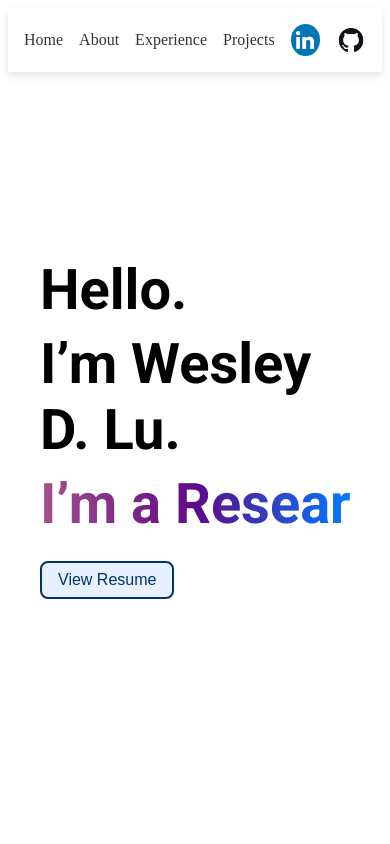
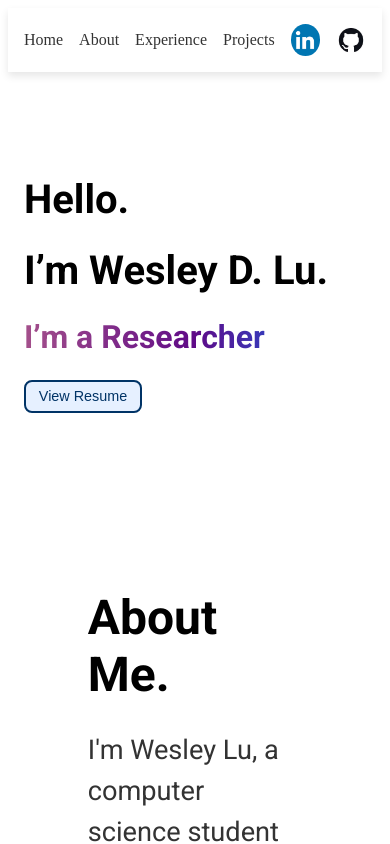
Before and after one commit to wlu03/wlu314, a React (Create React App) app: page / in a window 390 px wide. Shown: the top 844 px of the page. Built offline with nearby package versions, Linux system fonts and the light colour scheme.

Commit message:
mobile friendly homescreen update

```diff
--- /dev/null
+++ b/src/Pages/Home/Homescreen.css
@@ -0,0 +1,81 @@
+.homeContainer {
+    display: flex;
+    justify-content: center;
+    align-items: center;
+    max-width: 60rem;
+    padding: 2rem;
+    margin: 0 auto;
+    height: 20rem;
+    margin-top: 10rem;
+    margin-bottom: 15rem;
+    background-color: #ffffff;
+    color: #333;
+    font-family: 'Roboto', Arial, sans-serif;
+  }
+
+  .content {
+    text-align: left;
+    width: 100%;
+  }
+
+  .title {
+    font-size: 3.5rem;
+    font-weight: bold;
+    color: #000000;
+    margin-bottom: 0.5rem;
+    margin-top: 0.5rem;
+  }
+
+  .typing {
+    font-size: 3.5rem;
+    font-weight: bold;
+    background: linear-gradient(90deg, #A4508B, #5F0A87, #007AFF);
+    -webkit-background-clip: text;
+    -webkit-text-fill-color: transparent;
+    white-space: nowrap;
+    overflow: hidden;
+    margin: 0.5rem 0;
+  }
+
+  .resumeButton {
+    margin-top: 1rem;
+    padding: 0.5rem 1rem;
+    font-size: 1rem;
+    font-weight: 500;
+    color: #003366;
+    background-color: #e6f0ff;
+    border: 0.15rem solid #003366;
+    border-radius: 0.5rem;
+    cursor: pointer;
+    text-align: center;
+    transition: all 0.3s ease;
+  }
+
+  .resumeButtonHover {
+    color: #fff;
+    background: linear-gradient(90deg, rgba(164, 80, 139, 0.7), rgba(95, 10, 135, 0.7), rgba(0, 122, 255, 0.7));
+    transform: scale(1.05);
+  }
+
+  /* Responsive styling for mobile screens */
+  @media (max-width: 768px) {
+    .title {
+      font-size: 2rem;
+    }
+
+    .typing {
+      font-size: 2rem;
+    }
+
+    .resumeButton {
+      padding: 0.4rem 0.8rem;
+      font-size: 0.9rem;
+    }
+
+    .homeContainer {
+      padding: 1rem;
+      margin-top: 5rem;
+      margin-bottom: 7rem;
+      height: auto;
+    }
+  }
--- a/src/Pages/Home/Homescreen.jsx
+++ b/src/Pages/Home/Homescreen.jsx
@@ -1,4 +1,5 @@
 import React, { useEffect, useState } from 'react';
+import './HomeScreen.css';
 
 function HomeScreen() {
   const [text, setText] = useState('');
@@ -11,8 +12,6 @@ function HomeScreen() {
 
   useEffect(() => {
     const typingSpeed = isDeleting ? 50 : 150;
-
-    // Show "Gamer" every 10th loop
 
     const currentRole = (loopNum % 10 === 0)
       ? easterEggRole
@@ -38,13 +37,13 @@ function HomeScreen() {
   }, [text, isDeleting, loopNum]);
 
   return (
-    <div style={styles.homeContainer}>
-      <div style={styles.content}>
-        <h1 style={styles.title}>Hello.</h1>
-        <h1 style={styles.title}>I’m Wesley D. Lu.</h1>
-        <h1 style={styles.typing}>I’m a {text}</h1>
+    <div className="homeContainer">
+      <div className="content">
+        <h1 className="title">Hello.</h1>
+        <h1 className="title">I’m Wesley D. Lu.</h1>
+        <h1 className="typing">I’m a {text}</h1>
         <button
-          style={isHovered ? {...styles.resumeButton, ...styles.resumeButtonHover} : styles.resumeButton}
+          className={`resumeButton ${isHovered ? 'resumeButtonHover' : ''}`}
           onMouseEnter={() => setIsHovered(true)}
           onMouseLeave={() => setIsHovered(false)}
           onClick={() => window.open('https://drive.google.com/file/d/1ENMeEVrrUhLOj9VoaPdo29svIi_kAFus/view?usp=sharing', '_blank')}
@@ -56,60 +55,4 @@ function HomeScreen() {
   );
 }
 
-const styles = {
-  homeContainer: {
-    display: 'flex',
-    justifyContent: 'center',
-    alignItems: 'center',
-    maxWidth: '60rem',
-    padding: '2rem',
-    margin: '0 auto',
-    height: '20rem',
-    marginTop: '10rem',
-    marginBottom: '15rem',
-    backgroundColor: '#ffffff',
-    color: '#333',
-    fontFamily: 'Roboto, Arial, sans-serif',
-  },
-  content: {
-    textAlign: 'left',
-    width: '100%',
-  },
-  title: {
-    fontSize: '3.5rem',
-    fontWeight: 'bold',
-    color: '#000000',
-    marginBottom: '0.5rem',
-    marginTop: '0.5rem',
-  },
-  typing: {
-    fontSize: '3.5rem',
-    fontWeight: 'bold',
-    background: 'linear-gradient(90deg, #A4508B, #5F0A87, #007AFF)',
-    WebkitBackgroundClip: 'text',
-    WebkitTextFillColor: 'transparent',
-    whiteSpace: 'nowrap',
-    overflow: 'hidden',
-    margin: '0.5rem 0',
-  },
-  resumeButton: {
-    marginTop: '1rem',
-    padding: '0.5rem 1rem',
-    fontSize: '1rem',
-    fontWeight: 500,
-    color: '#003366',
-    backgroundColor: '#e6f0ff',
-    border: '0.15rem solid #003366',
-    borderRadius: '0.5rem',
-    cursor: 'pointer',
-    textAlign: 'center',
-    transition: 'all 0.3s ease',
-  },
-  resumeButtonHover: {
-    color: '#fff',
-    background: 'linear-gradient(90deg, rgba(164, 80, 139, 0.7), rgba(95, 10, 135, 0.7), rgba(0, 122, 255, 0.7))',
-    transform: 'scale(1.05)',
-  },
-};
-
 export default HomeScreen;
```
